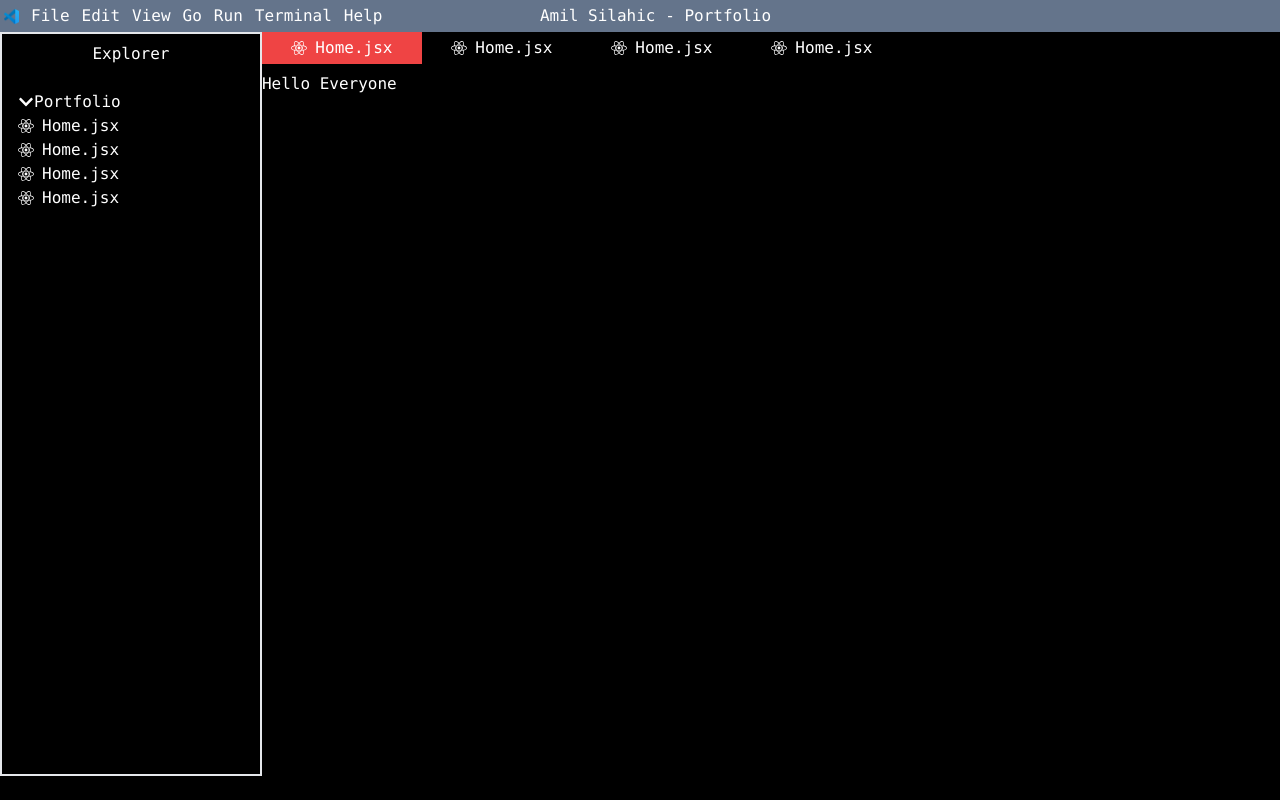
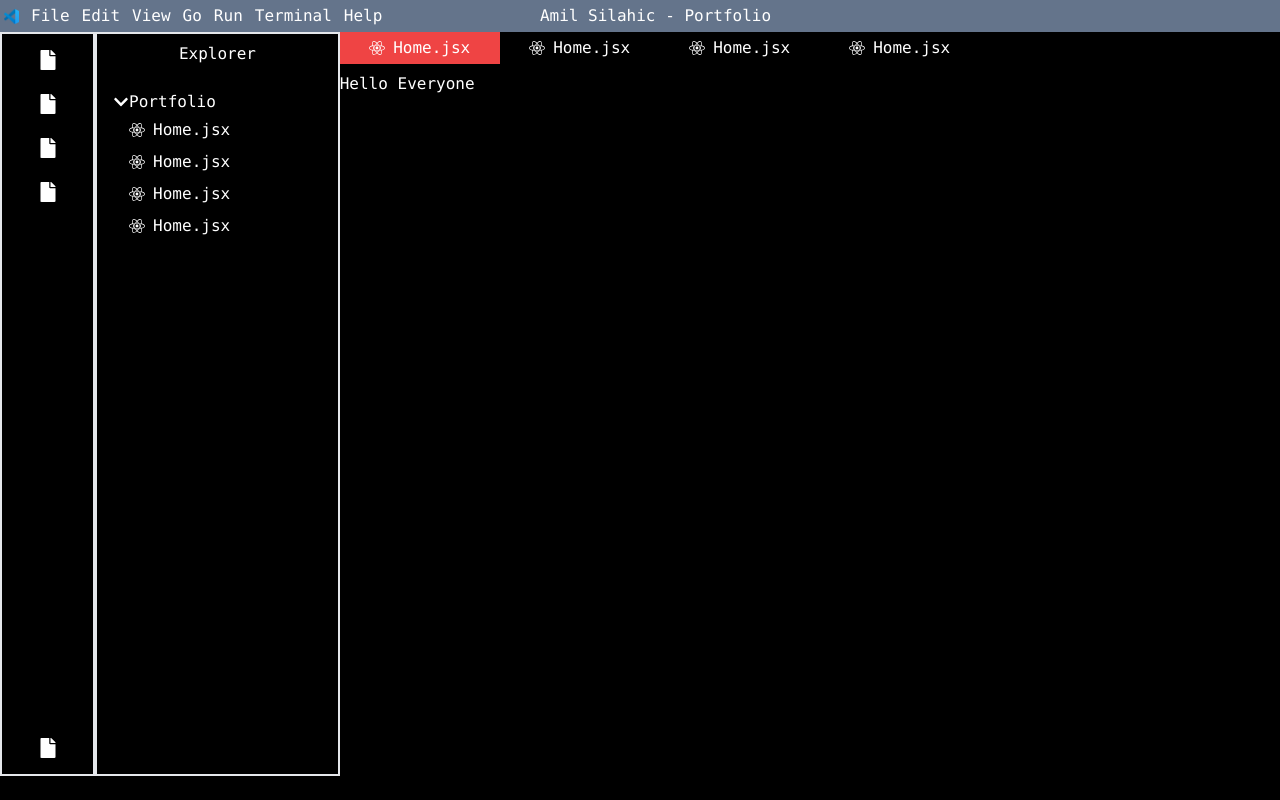
Before and after one commit to SilahicAmil/nextjs-updated-portfolio, a Next.js app: page / in a window 1280 px wide. Built offline with nearby package versions, Linux system fonts and the light colour scheme.

Commit message:
styling updates and figured out other side bar

```diff
--- a/components/Navigation/Navigation.js
+++ b/components/Navigation/Navigation.js
@@ -1,4 +1,4 @@
-import { FaChevronRight, FaReact } from "react-icons/fa";
+import { FaChevronRight, FaFile, FaReact } from "react-icons/fa";
 
 import FilesNav from "./FilesNav";
 import { useState } from "react";
@@ -13,7 +13,29 @@ const Navigation = ({ children }) => {
   return (
     <>
       <div className="flex font-mono">
-        <div className="flex flex-col w-80 px-4  py-2 overflow-y-auto border-2 h-[93vh]">
+        <div className="flex flex-col w-32 border-2 justify-between">
+          <div className="py-4 gap-6 flex flex-col">
+            <div className="flex items-center justify-center text-xl">
+              <FaFile />
+            </div>
+            <div className="flex items-center justify-center text-xl">
+              <FaFile />
+            </div>
+            <div className="flex items-center justify-center text-xl">
+              <FaFile />
+            </div>
+            <div className="flex items-center justify-center text-xl">
+              <FaFile />
+            </div>
+          </div>
+          <div className="py-4">
+            <div className="flex items-center justify-center text-xl">
+              <FaFile />
+            </div>
+          </div>
+        </div>
+
+        <div className="flex flex-col  w-80 px-4  py-2 overflow-y-auto border-2 h-[93vh]">
           <h2 className="flex items-center justify-center">Explorer</h2>
 
           <div className="flex flex-col justify-between mt-6">
@@ -29,7 +51,7 @@ const Navigation = ({ children }) => {
                   <p>Portfolio</p>
                 </label>
                 {!showFiles ? (
-                  <div>
+                  <div className="px-4 py-1 gap-2 flex flex-col">
                     <li className="flex items-center gap-2">
                       <FaReact />
                       Home.jsx
```
